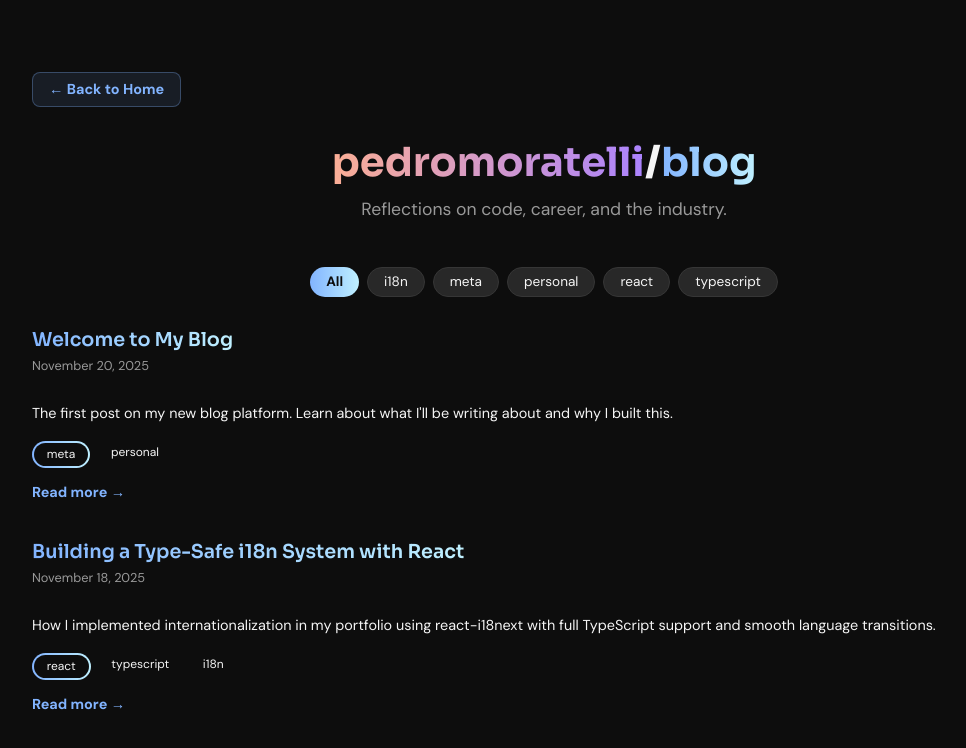
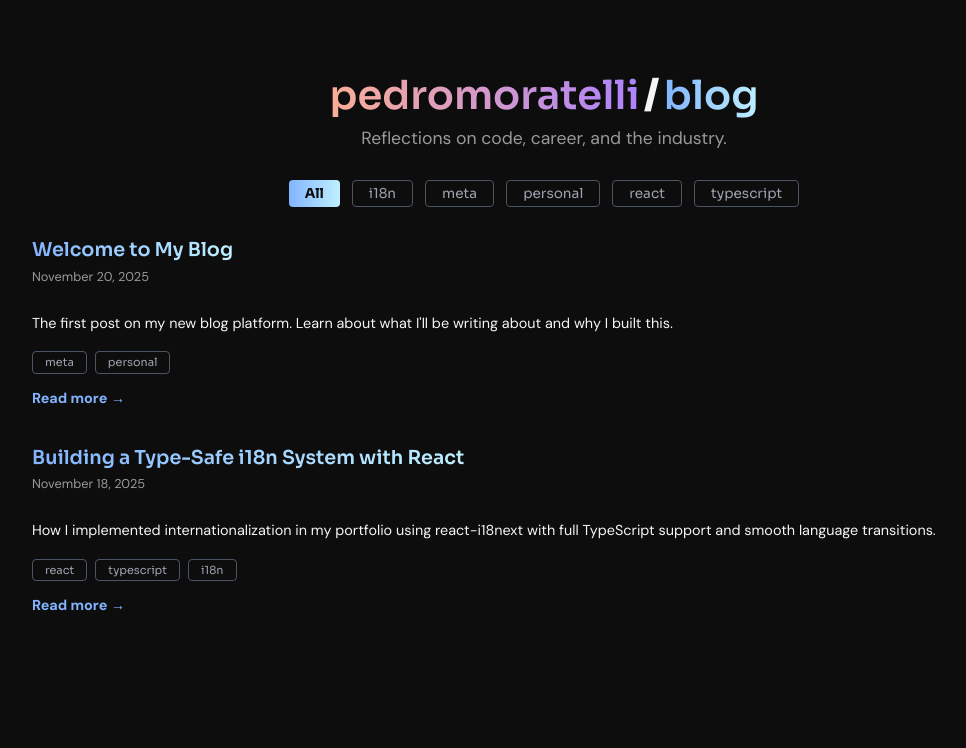
Before and after one commit to moratelli/site, a React (Vite) app: page /blog in a window 1280 px wide. Shown: the top 748 px of the page, without its empty margins (96-1062 px from the left). Built offline with nearby package versions, Linux system fonts and the light colour scheme.

Commit message:
style: blog layout adjustments

```diff
--- a/src/components/Blog/BlogList.tsx
+++ b/src/components/Blog/BlogList.tsx
@@ -1,13 +1,13 @@
-import { useState } from 'react'
+import { atom, useAtom } from 'jotai'
 import { Link } from 'react-router-dom'
 import { getAllPosts, getAllTags } from '../../utils/blog'
+
+const selectedTagAtom = atom<string | null>(null)
 
 export const BlogList = () => {
   const allPosts = getAllPosts()
   const allTags = getAllTags()
-  const [selectedTag, setSelectedTag] = useState<string | null>(null)
-
-  console.log('Loaded posts:', allPosts)
+  const [selectedTag, setSelectedTag] = useAtom(selectedTagAtom)
 
   const filteredPosts = selectedTag
     ? allPosts.filter((post) => post.tags.includes(selectedTag))
@@ -15,6 +15,7 @@ export const BlogList = () => {
 
   const formatDate = (dateString: string) => {
     const date = new Date(dateString)
+
     return date.toLocaleDateString('en-US', {
       year: 'numeric',
       month: 'long',
@@ -24,13 +25,15 @@ export const BlogList = () => {
 
   return (
     <section className="blog">
-      <Link to="/" className="nav-link">
-        ← Back to Home
-      </Link>
       <header className="blog-header">
         <h2 className="blog-title">
-          <span className="text-gradient-sunset">pedromoratelli</span>/
-          <span className="text-gradient-sky">blog</span>
+          <Link to="/" className="blog-title-part">
+            <span className="text-gradient-sunset">pedromoratelli</span>
+          </Link>
+          <span className="blog-title-slash">/</span>
+          <Link to="/blog" className="blog-title-part">
+            <span className="text-gradient-sky">blog</span>
+          </Link>
         </h2>
         <p className="blog-subtitle">Reflections on code, career, and the industry.</p>
       </header>
@@ -56,12 +59,12 @@ export const BlogList = () => {
       )}
 
       <div className="blog-posts">
-        {filteredPosts.length === 0 && <p>No blog posts found. Check the console for errors.</p>}
+        {filteredPosts.length === 0 && <p>No blog posts found.</p>}
         {filteredPosts.map((post) => (
           <article key={post.slug} className="blog-post-preview">
             <header>
               <div>
-                <h1>
+                <h1 className="text-gradient-sky">
                   <Link to={`/blog/${post.slug}`}>{post.title}</Link>
                 </h1>
                 <time dateTime={post.date}>{formatDate(post.date)}</time>
@@ -69,17 +72,13 @@ export const BlogList = () => {
             </header>
             <p>{post.excerpt}</p>
             {post.tags.length > 0 && (
-              <div className="tags">
-                {post.tags.map((tag, index) => {
-                  const gradients = ['sky', 'mint', 'lime', 'peach', 'sunset']
-                  const gradientClass = gradients[index % gradients.length]
-                  return (
-                    <span key={tag} className={`border-gradient-${gradientClass}`}>
-                      {tag}
-                    </span>
-                  )
-                })}
-              </div>
+              <ul className="tags">
+                {post.tags.map((tag) => (
+                  <li key={tag} className="tag">
+                    {tag}
+                  </li>
+                ))}
+              </ul>
             )}
             <Link to={`/blog/${post.slug}`} className="read-more">
               Read more →
--- a/src/components/Blog/BlogPost.tsx
+++ b/src/components/Blog/BlogPost.tsx
@@ -24,24 +24,17 @@ export const BlogPost = () => {
 
   return (
     <article className="blog-post">
-      <div className="blog-post-nav">
-        <div className="blog-post-nav-backlinks">
-          <Link to="/" className="back-link">
-            ← Home
+      <div className="blog-post-brand">
+        <div className="blog-brand-title">
+          <Link to="/" className="blog-brand-part">
+            <span className="text-gradient-sunset">pedromoratelli</span>
           </Link>
-          <Link to="/blog" className="back-link">
-            ← Back to Blog
+          <span className="blog-brand-slash">/</span>
+          <Link to="/blog" className="blog-brand-part">
+            <span className="text-gradient-sky">blog</span>
           </Link>
         </div>
-
-        <div className="blog-post-brand">
-          <Link to="/blog">
-            <span className="text-gradient-sunset">pedromoratelli</span>
-            <span className="text-link-no-style">/</span>
-            <span className="text-gradient-sky">blog</span>
-          </Link>
-          <p>Reflections on code, career, and the industry.</p>
-        </div>
+        <p>Reflections on code, career, and the industry.</p>
       </div>
 
       <header className="blog-post-header">
--- a/src/components/Introduction/Introduction.tsx
+++ b/src/components/Introduction/Introduction.tsx
@@ -1,24 +1,11 @@
 import { Trans, useTranslation } from 'react-i18next'
-import { Link, useLocation } from 'react-router-dom'
 import { avatar1xWebp, avatar2xWebp, avatar3xWebp, avatarJpeg } from '../../assets/assets'
 
 export const Introduction = () => {
   const { i18n } = useTranslation()
-  const location = useLocation()
-  const isOnBlog = location.pathname.startsWith('/blog')
 
   return (
     <header className="introduction">
-      {isOnBlog && (
-        <Link to="/" className="nav-link">
-          ← Back to Home
-        </Link>
-      )}
-      {!isOnBlog && (
-        <Link to="/blog" className="nav-link">
-          Read My Thoughts →
-        </Link>
-      )}
       <picture>
         <source
           type="image/webp"
@@ -36,7 +23,7 @@ export const Introduction = () => {
         <Trans
           i18n={i18n}
           i18nKey="introduction.paragraph1"
-          components={[<span className="text-gradient-mint" />]}
+          components={[<span className="text-gradient-sunset" />]}
         />
       </h1>
       <h1>
@@ -44,7 +31,7 @@ export const Introduction = () => {
           i18n={i18n}
           i18nKey="introduction.paragraph2"
           components={[
-            <span className="text-gradient-sunset" />,
+            <span className="text-gradient-mint" />,
             <span className="text-gradient-sky" />,
           ]}
         />
--- a/src/css/style.css
+++ b/src/css/style.css
@@ -178,6 +178,7 @@ body {
   max-width: 8rem;
   filter: grayscale(100%);
   opacity: 0.85;
+  transition: filter 0.2s ease, opacity 0.2s ease;
 }
 .trusted-by .logos img:hover {
   filter: none;
@@ -231,13 +232,14 @@ body {
   display: flex;
   justify-content: center;
 }
-.journey .tags {
+
+.tags {
   margin: 1rem 0;
   display: flex;
   flex-wrap: wrap;
   gap: 0.25rem;
 }
-.journey .tag {
+.tags .tag {
   border: 1px solid #4b5563;
   color: #9ca3af;
   border-radius: 4px;
@@ -379,16 +381,31 @@ footer li > a {
 
 .blog .blog-header {
   text-align: center;
-  margin-bottom: 3rem;
+  margin-bottom: 2rem;
 }
 .blog .blog-header .blog-title {
   font-size: 2rem;
   font-weight: 700;
-  margin-bottom: 0.75rem;
+  margin-bottom: 0.5rem;
   line-height: 1.2;
+  display: flex;
+  align-items: center;
+  justify-content: center;
+  gap: 0.25rem;
 }
-.blog .blog-header .blog-title span {
+.blog .blog-header .blog-title .blog-title-part {
+  text-decoration: none;
+  transition: opacity 0.2s ease;
+}
+.blog .blog-header .blog-title .blog-title-part:hover {
+  opacity: 0.7;
+}
+.blog .blog-header .blog-title .blog-title-part span {
   display: inline;
+}
+.blog .blog-header .blog-title .blog-title-slash {
+  color: #f5f5f5;
+  font-weight: 700;
 }
 .blog .blog-header .blog-subtitle {
   font-size: 1rem;
@@ -401,19 +418,19 @@ footer li > a {
   display: flex;
   flex-wrap: wrap;
   justify-content: center;
-  gap: 0.5rem;
+  gap: 0.75rem;
   margin-bottom: 2rem;
 }
 .blog .tag-filter button {
-  padding: 0.4rem 1rem;
-  background: #282828;
-  border: 1px solid #363636;
-  border-radius: 120px;
-  color: #f5f5f5;
-  font-size: 0.85rem;
-  font-weight: 500;
+  background: #0d0d0d;
   cursor: pointer;
   transition: all 0.2s ease;
+  border: 1px solid #4b5563;
+  color: #9ca3af;
+  border-radius: 4px;
+  font-family: "Sora", sans-serif;
+  font-size: 0.85rem;
+  padding: 0.3rem 1rem;
 }
 .blog .tag-filter button:hover {
   border-color: #82b4ff;
@@ -445,14 +462,13 @@ footer li > a {
   font-size: 1.2rem;
   font-weight: 700;
   margin-bottom: 0.5rem;
+  transition: opacity 0.2s ease;
+}
+.blog .blog-post-preview header h1:hover {
+  opacity: 0.8;
 }
 .blog .blog-post-preview header h1 a {
   text-decoration: none;
-  background-image: linear-gradient(to right, #82b4ff 0%, #bff0ff 100%);
-  color: transparent;
-  -webkit-background-clip: text;
-  background-clip: text;
-  -webkit-text-fill-color: transparent;
 }
 .blog .blog-post-preview header time {
   display: block;
@@ -492,28 +508,31 @@ footer li > a {
 }
 .blog-post .blog-post-nav {
   display: flex;
-  justify-content: space-between;
-  margin-bottom: 1rem;
-}
-.blog-post .blog-post-nav .blog-post-nav-backlinks {
-  display: flex;
-  gap: 1.5rem;
+  align-items: center;
+  gap: 2rem;
 }
 .blog-post .blog-post-brand {
-  text-align: right;
+  text-align: center;
   margin-bottom: 2.5rem;
 }
-.blog-post .blog-post-brand a {
-  text-decoration: none;
+.blog-post .blog-post-brand .blog-brand-title {
   font-size: 1.3rem;
   font-weight: 700;
   font-family: "Sora", sans-serif;
-  display: inline-block;
   margin-bottom: 0.5rem;
+  display: inline-flex;
+  gap: 0.25rem;
+}
+.blog-post .blog-post-brand .blog-brand-title .blog-brand-part {
+  text-decoration: none;
+  transition: opacity 0.2s ease;
+}
+.blog-post .blog-post-brand .blog-brand-title .blog-brand-part:hover {
+  opacity: 0.7;
+}
+.blog-post .blog-post-brand .blog-brand-title .blog-brand-slash {
   color: #f5f5f5;
-}
-.blog-post .blog-post-brand a:hover {
-  opacity: 0.8;
+  font-weight: 700;
 }
 .blog-post .blog-post-brand p {
   font-size: 0.85rem;
--- a/src/css/style.scss
+++ b/src/css/style.scss
@@ -104,6 +104,9 @@ body {
       max-width: 8rem;
       filter: grayscale(100%);
       opacity: 0.85;
+      transition:
+        filter 0.2s ease,
+        opacity 0.2s ease;
     }
 
     img:hover {
@@ -171,13 +174,13 @@ body {
     display: flex;
     justify-content: center;
   }
+}
 
-  .tags {
-    margin: 1rem 0;
-    display: flex;
-    flex-wrap: wrap;
-    gap: 0.25rem;
-  }
+.tags {
+  margin: 1rem 0;
+  display: flex;
+  flex-wrap: wrap;
+  gap: 0.25rem;
 
   .tag {
     border: 1px solid #4b5563;
@@ -347,16 +350,34 @@ footer {
 .blog {
   .blog-header {
     text-align: center;
-    margin-bottom: 3rem;
+    margin-bottom: 2rem;
 
     .blog-title {
       font-size: 2rem;
       font-weight: 700;
-      margin-bottom: 0.75rem;
+      margin-bottom: 0.5rem;
       line-height: 1.2;
+      display: flex;
+      align-items: center;
+      justify-content: center;
+      gap: 0.25rem;
 
-      span {
-        display: inline;
+      .blog-title-part {
+        text-decoration: none;
+        transition: opacity 0.2s ease;
+
+        &:hover {
+          opacity: 0.7;
+        }
+
+        span {
+          display: inline;
+        }
+      }
+
+      .blog-title-slash {
+        color: #f5f5f5;
+        font-weight: 700;
       }
     }
 
@@ -373,19 +394,19 @@ footer {
     display: flex;
     flex-wrap: wrap;
     justify-content: center;
-    gap: 0.5rem;
+    gap: 0.75rem;
     margin-bottom: 2rem;
 
     button {
-      padding: 0.4rem 1rem;
-      background: #282828;
-      border: 1px solid #363636;
-      border-radius: 120px;
-      color: #f5f5f5;
-      font-size: 0.85rem;
-      font-weight: 500;
+      background: $background-color;
       cursor: pointer;
       transition: all 0.2s ease;
+      border: 1px solid #4b5563;
+      color: #9ca3af;
+      border-radius: 4px;
+      font-family: $sora;
+      font-size: 0.85rem;
+      padding: 0.3rem 1rem;
 
       &:hover {
         border-color: #82b4ff;
@@ -425,14 +446,14 @@ footer {
         font-size: 1.2rem;
         font-weight: 700;
         margin-bottom: 0.5rem;
+        transition: opacity 0.2s ease;
+
+        &:hover {
+          opacity: 0.8;
+        }
 
         a {
           text-decoration: none;
-          background-image: linear-gradient(to right, #82b4ff 0%, #bff0ff 100%);
-          color: transparent;
-          -webkit-background-clip: text;
-          background-clip: text;
-          -webkit-text-fill-color: transparent;
         }
       }
 
@@ -482,30 +503,34 @@ footer {
 
   .blog-post-nav {
     display: flex;
-    justify-content: space-between;
-    margin-bottom: 1rem;
-
-    .blog-post-nav-backlinks {
-      display: flex;
-      gap: 1.5rem;
-    }
+    align-items: center;
+    gap: 2rem;
   }
 
   .blog-post-brand {
-    text-align: right;
+    text-align: center;
     margin-bottom: 2.5rem;
 
-    a {
-      text-decoration: none;
+    .blog-brand-title {
       font-size: 1.3rem;
       font-weight: 700;
       font-family: $sora;
-      display: inline-block;
       margin-bottom: 0.5rem;
-      color: #f5f5f5;
+      display: inline-flex;
+      gap: 0.25rem;
 
-      &:hover {
-        opacity: 0.8;
+      .blog-brand-part {
+        text-decoration: none;
+        transition: opacity 0.2s ease;
+
+        &:hover {
+          opacity: 0.7;
+        }
+      }
+
+      .blog-brand-slash {
+        color: #f5f5f5;
+        font-weight: 700;
       }
     }
 
--- a/src/utils/blog.ts
+++ b/src/utils/blog.ts
@@ -9,8 +9,22 @@ const blogPostsRaw: Record<string, string> = {
   'building-type-safe-i18n-react': i18nPost,
 }
 
+interface FrontmatterData {
+  title?: string
+  date?: string
+  excerpt?: string
+  slug?: string
+  tags?: string[]
+  [key: string]: string | string[] | undefined
+}
+
+interface ParsedMarkdown {
+  data: FrontmatterData
+  content: string
+}
+
 // Simple frontmatter parser (browser-compatible)
-function parseFrontmatter(markdown: string): { data: any; content: string } {
+const parseFrontmatter = (markdown: string): ParsedMarkdown => {
   const frontmatterRegex = /^---\s*\n([\s\S]*?)\n---\s*\n([\s\S]*)$/
   const match = markdown.match(frontmatterRegex)
 
@@ -20,7 +34,7 @@ function parseFrontmatter(markdown: string): { data: any; content: string } {
 
   const frontmatter = match[1]
   const content = match[2]
-  const data: any = {}
+  const data: FrontmatterData = {}
 
   // Parse YAML-like frontmatter
   frontmatter.split('\n').forEach((line) => {
@@ -28,7 +42,7 @@ function parseFrontmatter(markdown: string): { data: any; content: string } {
     if (colonIndex === -1) return
 
     const key = line.substring(0, colonIndex).trim()
-    let value: any = line.substring(colonIndex + 1).trim()
+    let value: string | string[] = line.substring(colonIndex + 1).trim()
 
     // Remove quotes
     if (
@@ -52,7 +66,7 @@ function parseFrontmatter(markdown: string): { data: any; content: string } {
   return { data, content }
 }
 
-export function getAllPosts(): BlogPost[] {
+export const getAllPosts = (): BlogPost[] => {
   const posts: BlogPost[] = []
 
   try {
@@ -66,10 +80,10 @@ export function getAllPosts(): BlogPost[] {
       const { data, content } = parseFrontmatter(markdown)
 
       posts.push({
-        title: data.title || 'Untitled',
-        date: data.date || new Date().toISOString(),
-        excerpt: data.excerpt || '',
-        slug: data.slug || slug,
+        title: data.title ?? 'Untitled',
+        date: data.date ?? new Date().toISOString(),
+        excerpt: data.excerpt ?? '',
+        slug: data.slug ?? slug,
         tags: Array.isArray(data.tags) ? data.tags : [],
         content,
       })
@@ -82,12 +96,12 @@ export function getAllPosts(): BlogPost[] {
   return posts.sort((a, b) => new Date(b.date).getTime() - new Date(a.date).getTime())
 }
 
-export function getPostBySlug(slug: string): BlogPost | undefined {
+export const getPostBySlug = (slug: string): BlogPost | undefined => {
   const posts = getAllPosts()
   return posts.find((post) => post.slug === slug)
 }
 
-export function getAllTags(): string[] {
+export const getAllTags = (): string[] => {
   const posts = getAllPosts()
   const tagSet = new Set<string>()
 
@@ -98,7 +112,7 @@ export function getAllTags(): string[] {
   return Array.from(tagSet).sort()
 }
 
-export function getPostsByTag(tag: string): BlogPost[] {
+export const getPostsByTag = (tag: string): BlogPost[] => {
   const posts = getAllPosts()
   return posts.filter((post) => post.tags.includes(tag))
 }
```
Also changed, not shown: 1 other file (tests, documents, lock files or other folders).
